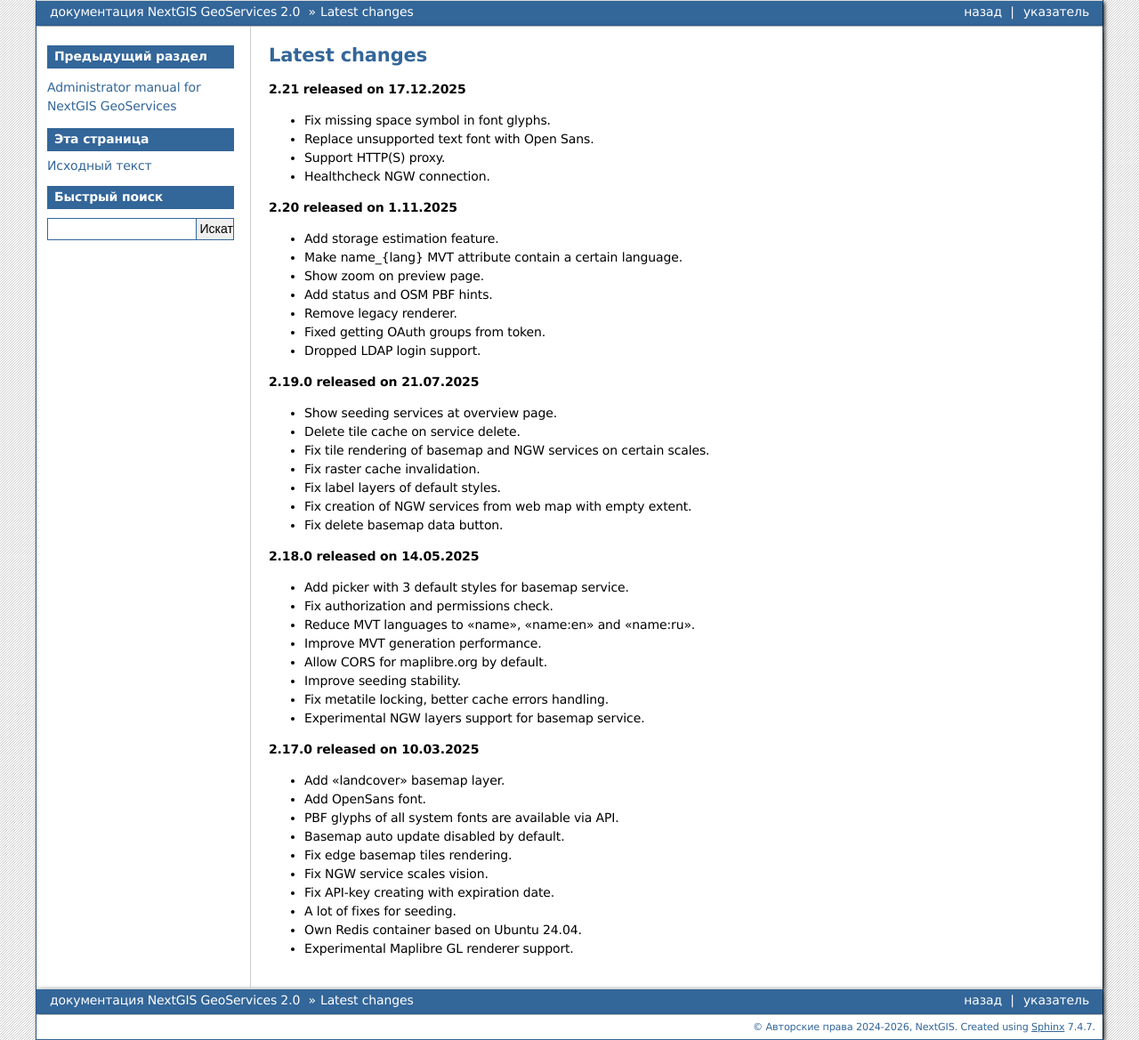
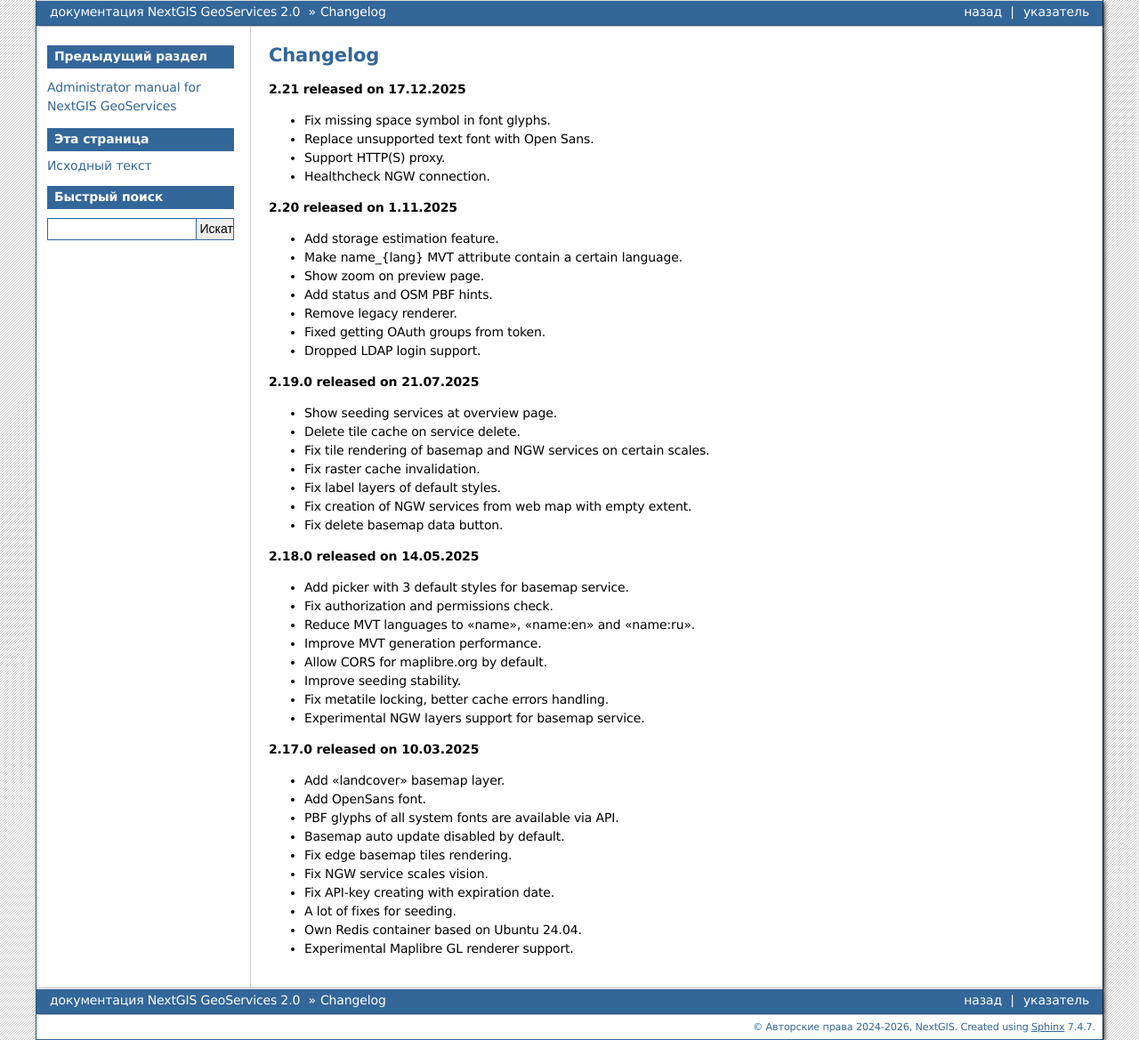
Before and after one commit to nextgis/docs_geoserv_prem, a Sphinx documentation site: the page built from source/changelog.rst, in a window 1280 px wide. Shown: the whole page at 89% size. Built offline with Sphinx 7.4.7, drawn with Linux system fonts in a browser that asks for light colours; formulas are drawn with MathJax 3.

Commit message:
change title changelog.rst

```diff
--- a/source/changelog.rst
+++ b/source/changelog.rst
@@ -1,4 +1,4 @@
-Latest changes
+Changelog
 ================
 
 **2.21 released on 17.12.2025**
```
